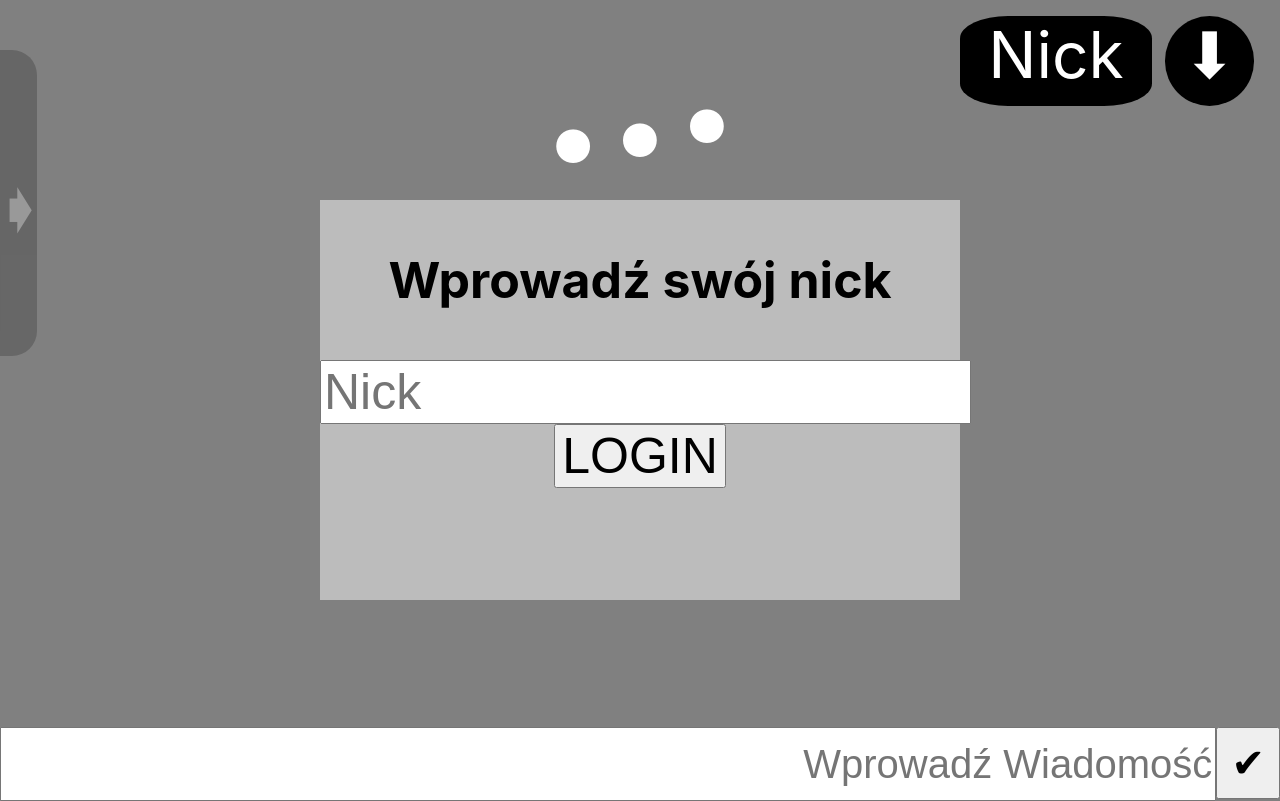
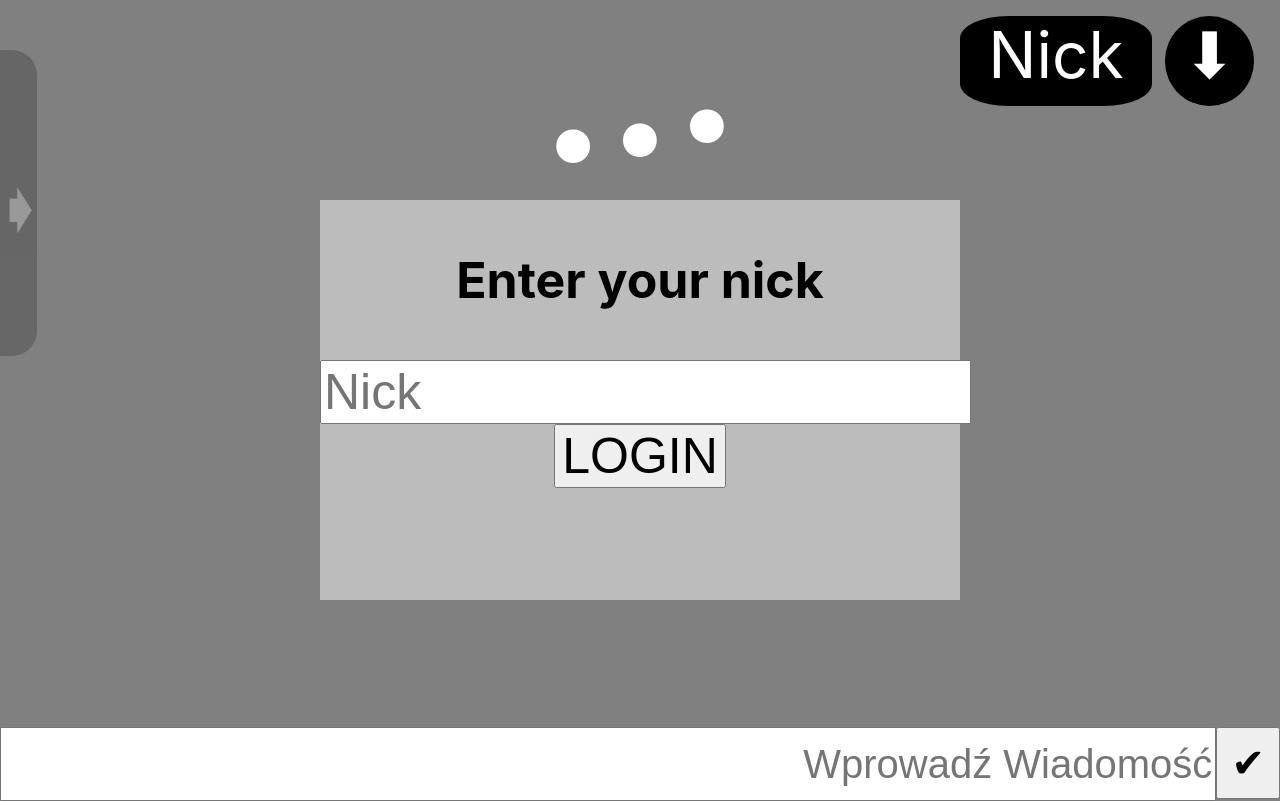
Before and after one commit to B1LL1E/chatClient, a React (Create React App) app: page /chat in a window 1280 px wide. Built offline with nearby package versions, Linux system fonts and the light colour scheme; no server answers.

Commit message:
zmieniono na ang

```diff
--- a/src/strony/chat/Chat.js
+++ b/src/strony/chat/Chat.js
@@ -99,7 +99,7 @@ export default function Chat() {
 
             <div id='Nnick'>
                 <div id='Nnick1'>
-                    <p id='tytul'>Wprowadź swój nick</p>
+                    <p id='tytul'>Enter your nick</p>
                     <form id='Nnick'>
                         <input id='Nnick' type='text' placeholder="Nick" value={nick} onChange={(e) => setNick(e.target.value)} maxLength='20'/><br/>
                         <input id='Nlogin' type='submit' value='LOGIN' onClick={PojawUstNick}/>
--- a/src/strony/home/Home.js
+++ b/src/strony/home/Home.js
@@ -6,7 +6,7 @@ export default function Home() {
             <h1>Home</h1>
             {/* <img src='https://media.tenor.com/w9igeBYuXpsAAAAM/amog-us-among-us.gif' alt='imgHome'></img> */}
 
-            <h1 id='napis'> Wybierz opcje z menu po lewej stronie</h1>
+            <h1 id='napis'> Choose one from the option on the left</h1>
         </div>
     )
 }
--- a/src/strony/kostka/Kostka.js
+++ b/src/strony/kostka/Kostka.js
@@ -3,7 +3,7 @@ import './Kostka.css';
 export default function Kostka() {
     return(
         <>
-            <h1>KOSTKA</h1>
+            <h1>CUBE</h1>
             <div id='kosc1'>
                 <div id='kosc'>
                     <div id='sciana' style={{'--x': 1}}></div>
```
